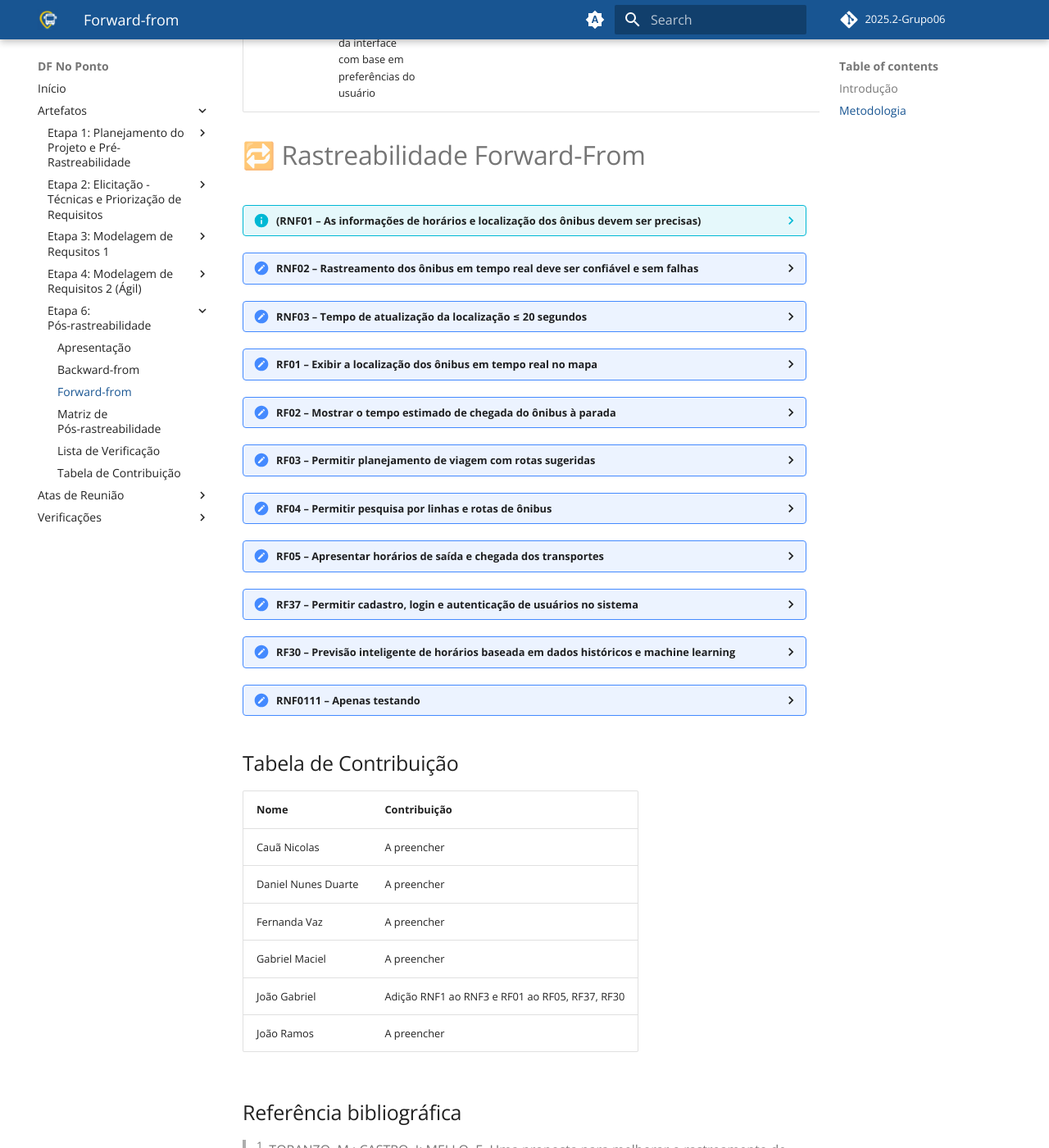
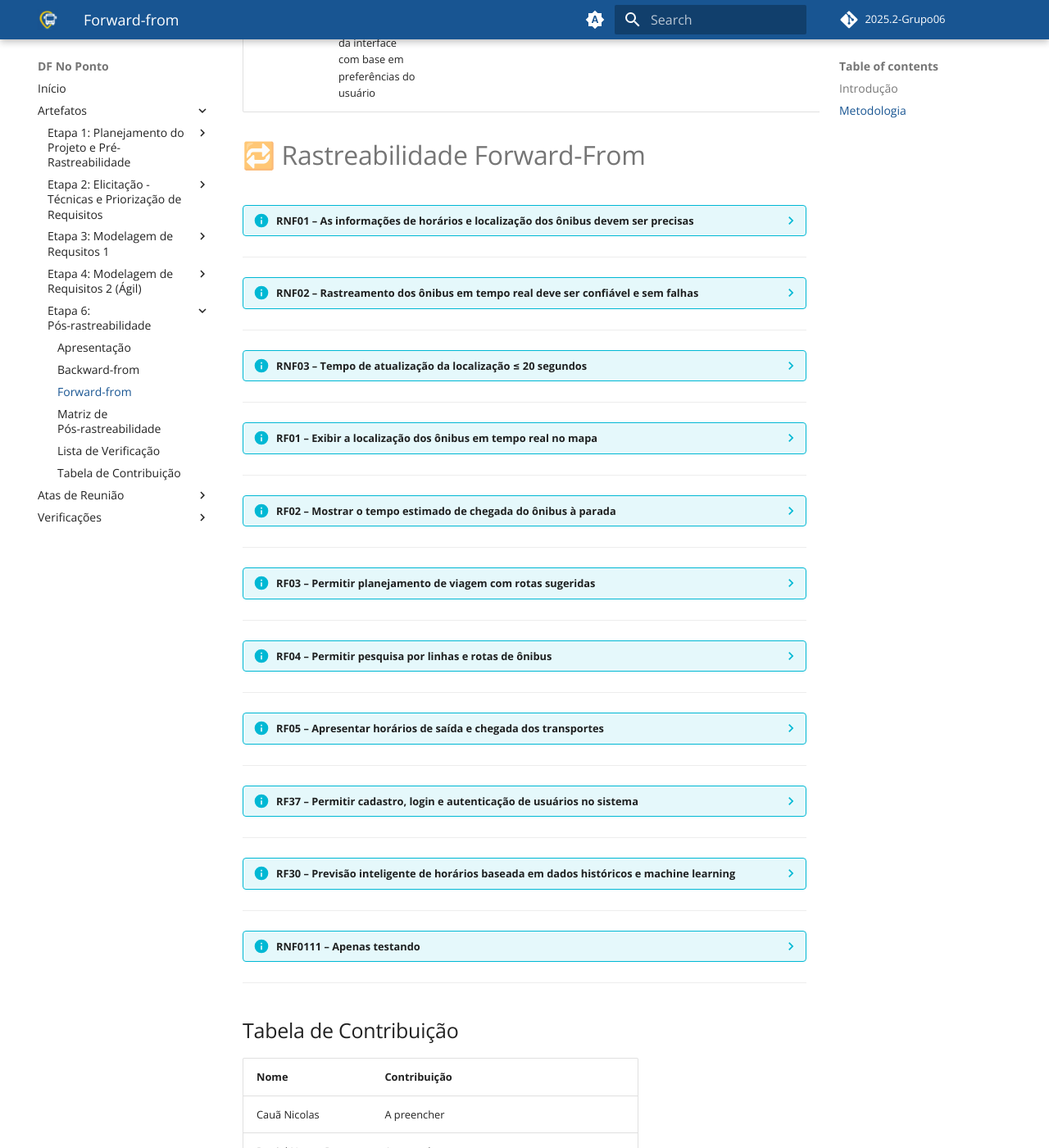
Before and after one commit to Requisitos-de-Software/2025.2-Grupo06, an MkDocs documentation site: the page built from docs/pos-rastreabilidade/forward.md, in a window 1280 px wide and 1400 px high, scrolled down 7084 px. Shown: the whole window at 82% size. Built offline with MkDocs 1.6.1 and Material for MkDocs 9.7.7, drawn with Linux system fonts in a browser that asks for light colours; comment, search, counter and statistics services are not loaded; some of the changed lines change nothing that is shown.

Commit message:
alterando forward-from

```diff
--- a/docs/pos-rastreabilidade/forward.md
+++ b/docs/pos-rastreabilidade/forward.md
@@ -88,7 +88,7 @@
 
 # 🔁 Rastreabilidade Forward-From
 
-??? info "(RNF01 – As informações de horários e localização dos ônibus devem ser precisas)"
+??? info "RNF01 – As informações de horários e localização dos ônibus devem ser precisas"
 
     |**Elemento** | **Artefatos Relacionados**
     |:-- | :--
@@ -97,150 +97,150 @@
     |**Léxico** | *Não identificado*
     |**Casos de Uso** | *Não identificados*
     |**Cenários** | *Não identificados*
+    |**Elos** | *Não identificados*
     |**Artefatos de Elicitação** | ENT09
 
-</details>
+---
 
-<details>
-<summary><strong>RNF02 – Rastreamento dos ônibus em tempo real deve ser confiável e sem falhas</strong></summary>
+??? info "RNF02 – Rastreamento dos ônibus em tempo real deve ser confiável e sem falhas"
 
-**Elemento** | **Artefatos Relacionados**
-:-- | :--
-**Épico** | Épico 1: Rastreamento e Informações em Tempo Real
-**História de Usuário** | *Não identificada*
-**Léxico** | *Não identificado*
-**Casos de Uso** | *Não identificados*
-**Cenários** | *Não identificados*
-**Artefatos de Elicitação** | ENT13
+    |**Elemento** | **Artefatos Relacionados**
+    |:-- | :--
+    |**Épico** | Épico 1: Rastreamento e Informações em Tempo Real
+    |**História de Usuário** | *Não identificada*
+    |**Léxico** | *Não identificado*
+    |**Casos de Uso** | *Não identificados*
+    |**Cenários** | *Não identificados*
+    |**Elos** | *Não identificados*
+    |**Artefatos de Elicitação** | ENT13
 
-</details>
+---
 
-<details>
-<summary><strong>RNF03 – Tempo de atualização da localização ≤ 20 segundos</strong></summary>
+??? info "RNF03 – Tempo de atualização da localização ≤ 20 segundos"
 
-**Elemento** | **Artefatos Relacionados**
-:-- | :--
-**Épico** | Épico 1: Rastreamento e Informações em Tempo Real
-**História de Usuário** | *Não identificada*
-**Léxico** | *Não identificado*
-**Casos de Uso** | *Não identificados*
-**Cenários** | *Não identificados*
-**Artefatos de Elicitação** | *Não identificado*
+    |**Elemento** | **Artefatos Relacionados**
+    |:-- | :--
+    |**Épico** | Épico 1: Rastreamento e Informações em Tempo Real
+    |**História de Usuário** | *Não identificada*
+    |**Léxico** | *Não identificado*
+    |**Casos de Uso** | *Não identificados*
+    |**Cenários** | *Não identificados*
+    |**Elos** | *Não identificados*
+    |**Artefatos de Elicitação** | *Não identificado*
 
-</details>
+---
 
-<details>
-<summary><strong>RF01 – Exibir a localização dos ônibus em tempo real no mapa</strong></summary>
+??? info "RF01 – Exibir a localização dos ônibus em tempo real no mapa"
 
-**Elemento** | **Artefatos Relacionados**
-:-- | :--
-**Épico** | Épico 1: Rastreamento e Informações em Tempo Real
-**História de Usuário** | US15
-**Léxico** | L12: Tempo real
-**Casos de Uso** | UC03
-**Cenários** | CEN03
-**Artefatos de Elicitação** | RF01 (Análise de Documentos), ENT03
+    |**Elemento** | **Artefatos Relacionados**
+    |:-- | :--
+    |**Épico** | Épico 1: Rastreamento e Informações em Tempo Real
+    |**História de Usuário** | US15
+    |**Léxico** | L12: Tempo real
+    |**Casos de Uso** | UC03
+    |**Cenários** | CEN03
+    |**Elos** | *Não identificados*
+    |**Artefatos de Elicitação** | RF01 (Análise de Documentos), ENT03
 
-</details>
+---
 
-<details>
-<summary><strong>RF02 – Mostrar o tempo estimado de chegada do ônibus à parada</strong></summary>
+??? info "RF02 – Mostrar o tempo estimado de chegada do ônibus à parada"
 
-**Elemento** | **Artefatos Relacionados**
-:-- | :--
-**Épico** | Épico 1: Rastreamento e Informações em Tempo Real
-**História de Usuário** | US16
-**Léxico** | L09: Agora
-**Casos de Uso** | UC02
-**Cenários** | CEN01
-**Artefatos de Elicitação** | ENT04
+    |**Elemento** | **Artefatos Relacionados**
+    |:-- | :--
+    |**Épico** | Épico 1: Rastreamento e Informações em Tempo Real
+    |**História de Usuário** | US16
+    |**Léxico** | L09: Agora
+    |**Casos de Uso** | UC02
+    |**Cenários** | CEN01
+    |**Elos** | *Não identificados*
+    |**Artefatos de Elicitação** | ENT04
 
-</details>
+---
 
-<details>
-<summary><strong>RF03 – Permitir planejamento de viagem com rotas sugeridas</strong></summary>
+??? info "RF03 – Permitir planejamento de viagem com rotas sugeridas"
 
-**Elemento** | **Artefatos Relacionados**
-:-- | :--
-**Épico** | Épico 7: Planejamento de Viagens
-**História de Usuário** | US17
-**Léxico** | L05: Planejar
-**Casos de Uso** | UC09
-**Cenários** | CEN09
-**Artefatos de Elicitação** | RF05 (Análise de Documentos)
+    |**Elemento** | **Artefatos Relacionados**
+    |:-- | :--
+    |**Épico** | Épico 7: Planejamento de Viagens
+    |**História de Usuário** | US17
+    |**Léxico** | L05: Planejar
+    |**Casos de Uso** | UC09
+    |**Cenários** | CEN09
+    |**Elos** | *Não identificados*
+    |**Artefatos de Elicitação** | RF05 (Análise de Documentos)
 
-</details>
+---
 
-<details>
-<summary><strong>RF04 – Permitir pesquisa por linhas e rotas de ônibus</strong></summary>
+??? info "RF04 – Permitir pesquisa por linhas e rotas de ônibus"
 
-**Elemento** | **Artefatos Relacionados**
-:-- | :--
-**Épico** | Épico 2: Filtragem
-**História de Usuário** | US18
-**Léxico** | L11: Pesquisar
-**Casos de Uso** | *Não identificados*
-**Cenários** | *Não identificados*
-**Artefatos de Elicitação** | RF02 (Análise de Documentos), ENT01
+    |**Elemento** | **Artefatos Relacionados**
+    |:-- | :--
+    |**Épico** | Épico 2: Filtragem
+    |**História de Usuário** | US18
+    |**Léxico** | L11: Pesquisar
+    |**Casos de Uso** | *Não identificados*
+    |**Cenários** | *Não identificados*
+    |**Elos** | *Não identificados*
+    |**Artefatos de Elicitação** | RF02 (Análise de Documentos), ENT01
 
-</details>
+---
 
-<details>
-<summary><strong>RF05 – Apresentar horários de saída e chegada dos transportes</strong></summary>
+??? info "RF05 – Apresentar horários de saída e chegada dos transportes"
 
-**Elemento** | **Artefatos Relacionados**
-:-- | :--
-**Épico** | Épico 1: Rastreamento e Informações em Tempo Real
-**História de Usuário** | US05, US19
-**Léxico** | L09: Agora
-**Casos de Uso** | *Não identificados*
-**Cenários** | *Não identificados*
-**Artefatos de Elicitação** | ENT02
+    |**Elemento** | **Artefatos Relacionados**
+    |:-- | :--
+    |**Épico** | Épico 1: Rastreamento e Informações em Tempo Real
+    |**História de Usuário** | US05, US19
+    |**Léxico** | L09: Agora
+    |**Casos de Uso** | *Não identificados*
+    |**Cenários** | *Não identificados*
+    |**Elos** | *Não identificados*
+    |**Artefatos de Elicitação** | ENT02
 
-</details>
+---
 
-<details>
-<summary><strong>RF37 – Permitir cadastro, login e autenticação de usuários no sistema</strong></summary>
+??? info "RF37 – Permitir cadastro, login e autenticação de usuários no sistema"
 
-**Elemento** | **Artefatos Relacionados**
-:-- | :--
-**Épico** | Épico 8: Gestão de Usuário e Conta
-**História de Usuário** | US32
-**Léxico** | *Não identificado*
-**Casos de Uso** | UC01
-**Cenários** | *Não identificados*
-**Artefatos de Elicitação** | BRS18
+    |**Elemento** | **Artefatos Relacionados**
+    |:-- | :--
+    |**Épico** | Épico 8: Gestão de Usuário e Conta
+    |**História de Usuário** | US32
+    |**Léxico** | *Não identificado*
+    |**Casos de Uso** | UC01
+    |**Cenários** | *Não identificados*
+    |**Elos** | *Não identificados*
+    |**Artefatos de Elicitação** | BRS18
 
-</details>
+---
 
-<details>
-<summary><strong>RF30 – Previsão inteligente de horários baseada em dados históricos e machine learning</strong></summary>
+??? info "RF30 – Previsão inteligente de horários baseada em dados históricos e machine learning"
 
-**Elemento** | **Artefatos Relacionados**
-:-- | :--
-**Épico** | Épico 7: Planejamento de Viagens
-**História de Usuário** | US31
-**Léxico** | *Não identificado*
-**Casos de Uso** | UC10
-**Cenários** | CEN10
-**Artefatos de Elicitação** | BRS02
+    |**Elemento** | **Artefatos Relacionados**
+    |:-- | :--
+    |**Épico** | Épico 7: Planejamento de Viagens
+    |**História de Usuário** | US31
+    |**Léxico** | *Não identificado*
+    |**Casos de Uso** | UC10
+    |**Cenários** | CEN10
+    |**Elos** | *Não identificados*
+    |**Artefatos de Elicitação** | BRS02
 
-</details>
+---
 
-<details>
-<summary><strong>RNF0111 – Apenas testando</strong></summary>
+??? info "RNF0111 – Apenas testando"
 
-**Elemento** | **Artefatos Relacionados**
-:-- | :--
-**Épico** | Épico 1: Rastreamento e Informações em Tempo Real
-**História de Usuário** | *Não identificada*
-**Léxico** | *Não identificado*
-**Casos de Uso** | *Não identificados*
-**Cenários** | *Não identificados*
-**Artefatos de Elicitação** | ENT09
+    |**Elemento** | **Artefatos Relacionados**
+    |:-- | :--
+    |**Épico** | Épico 1: Rastreamento e Informações em Tempo Real
+    |**História de Usuário** | *Não identificada*
+    |**Léxico** | *Não identificado*
+    |**Casos de Uso** | *Não identificados*
+    |**Cenários** | *Não identificados*
+    |**Elos** | *Não identificados*
+    |**Artefatos de Elicitação** | ENT09
 
-</details>
-
+---
 
 ## Tabela de Contribuição
 
```
